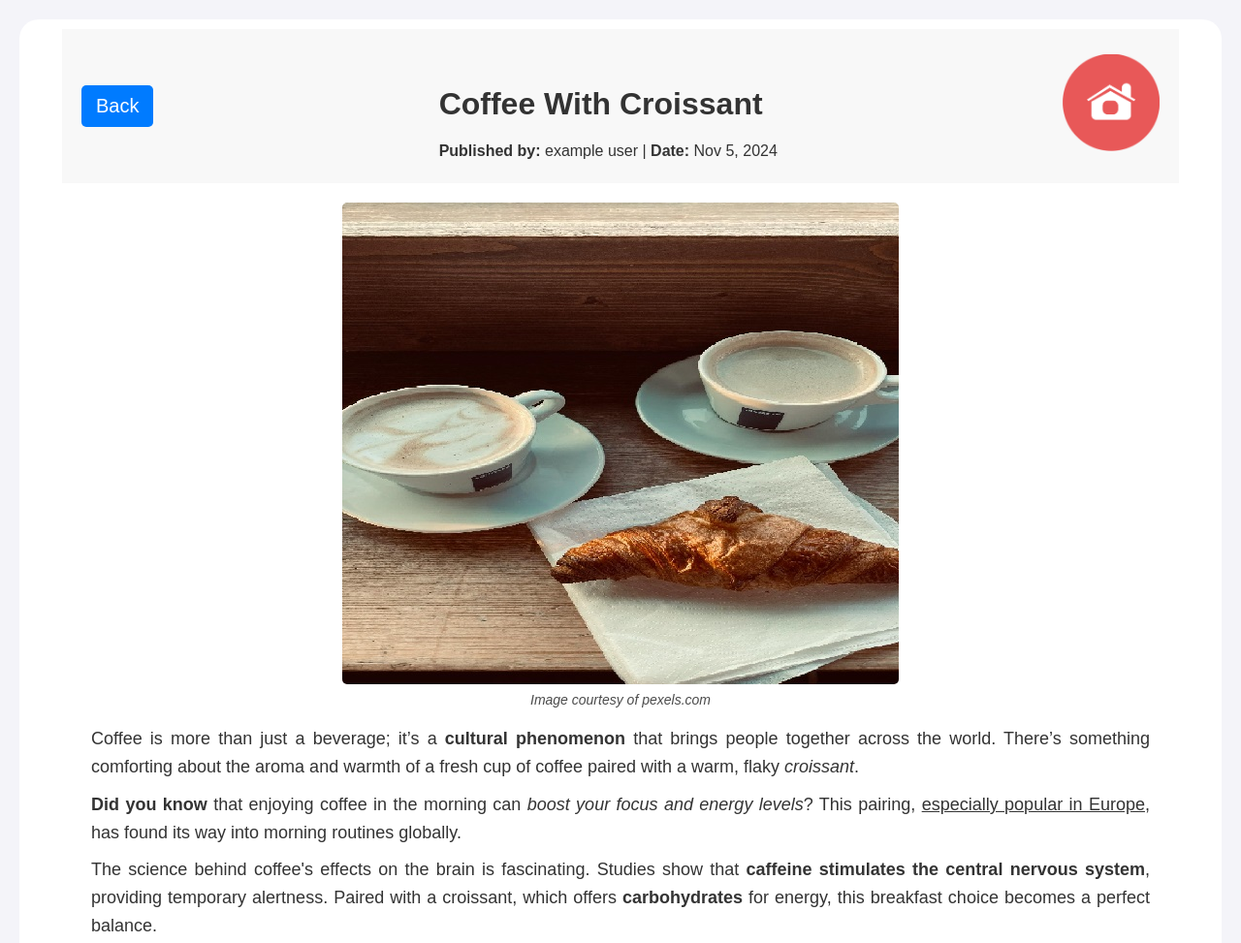
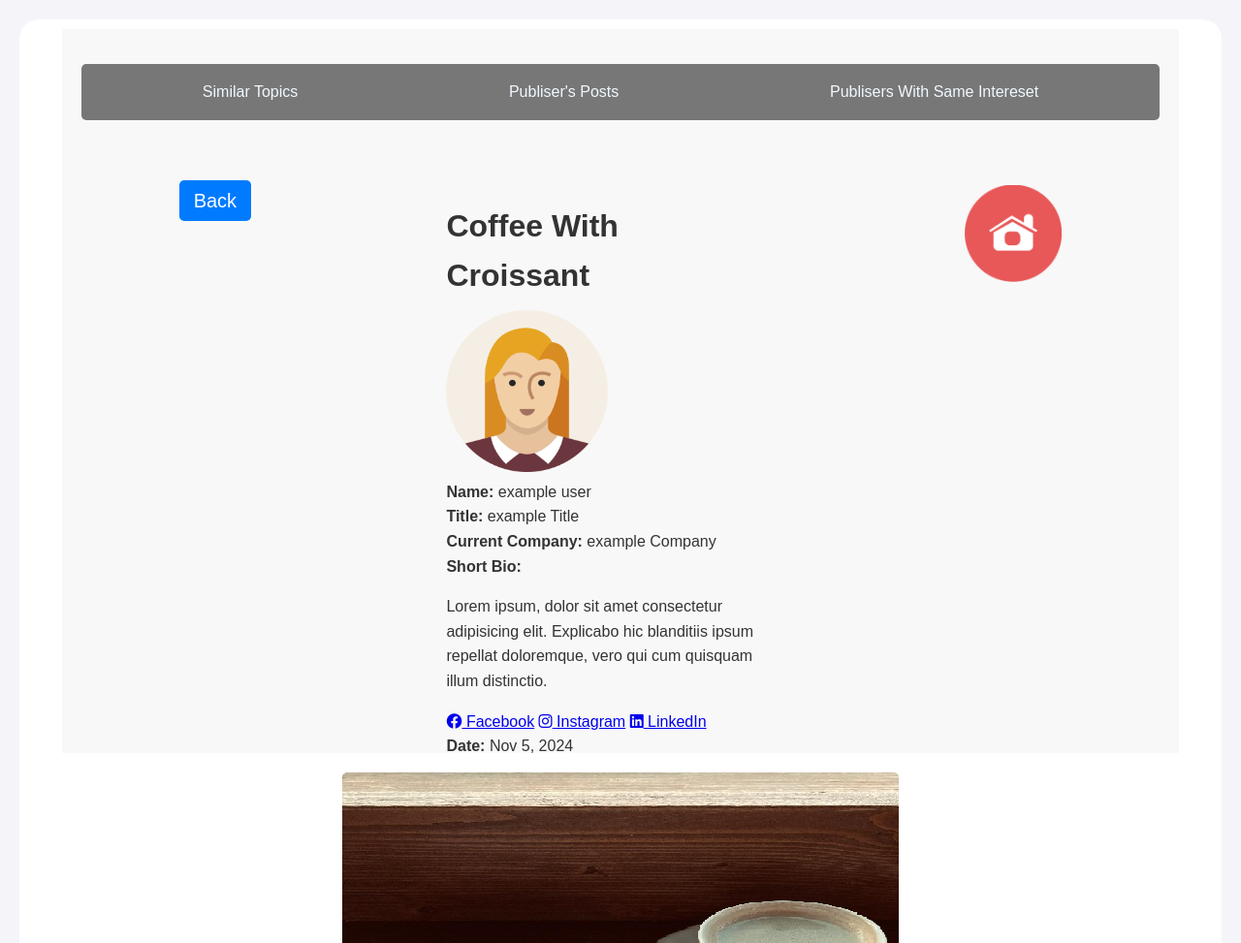
Before and after one commit to Mohammad-Taha-Programmer/Udacity-Blogpost-project1, a plain HTML site: page structure/blog_post.html in a window 1280 px wide. Shown: the top 973 px of the page at 97% size. Drawn offline with Linux system fonts and the light colour scheme.

Commit message:
modifications on the blopost as of Nov.17, 2024

```diff
--- a/index.html
+++ b/index.html
@@ -8,11 +8,8 @@
     <title>Personal Blogspot</title>
 
     <!--The style sheet-->
-    <link rel="stylesheet" type="text/css" href="./styles/index.css" />
-    <link
-      rel="stylesheet"
-      href="https://cdnjs.cloudflare.com/ajax/libs/font-awesome/6.0.0-beta3/css/all.min.css"
-    />
+    <link rel="stylesheet" href="./styles/index.css" />
+c
   </head>
 
   <body>
--- a/structure/blog_post.html
+++ b/structure/blog_post.html
@@ -5,27 +5,71 @@
     <meta name="viewport" content="width=device-width, initial-scale=1.0" />
     <title>Post | Coffee With Croissant</title>
     <link rel="stylesheet" href="../styles/post_details.css" />
+    <link
+      rel="stylesheet"
+      href="https://cdnjs.cloudflare.com/ajax/libs/font-awesome/6.0.0-beta3/css/all.min.css"
+    />
   </head>
   <body>
     <section class="container">
       <header>
-        <section>
-            <button class="back-button">Back</button>
+        <nav>
+          <section id="blog-post-nav">
+            <ul>
+              <li><a href="#">Similar Topics</a></li>
+              <li><a href="#">Publiser's Posts</a></li>
+              <li><a href="#">Publisers With Same Intereset</a></li>
+            </ul>
+          </section>
+        </nav>
+        <section id="blog-post-head">
+          <section >
+            <a href="../index.html" class="back-button">Back</a>
           </section>
           <section class="post-head">
             <h1>Coffee With Croissant</h1>
-          <span><strong>Published by:</strong> example user</span> |
+            <section class="pub-details">
+              <img src="../assets/avatar-icon.jpg" alt="user avatar" /><br />
+              <span><strong>Name:</strong> example user</span><br />
+              <span><strong>Title:</strong> example Title</span><br />
+              <span><strong>Current Company:</strong> example Company</span>
+              <section class="pub-bio">
+                <strong>Short Bio:</strong>
+                <p>
+                  Lorem ipsum, dolor sit amet consectetur adipisicing elit.
+                  Explicabo hic blanditiis ipsum repellat doloremque, vero qui cum
+                  quisquam illum distinctio.
+                </p>
+                <a
+                  href="https://www.facebook.com/"
+                  class="footer-anchor"
+                  target="_blank"
+                  ><i class="fab fa-facebook"></i> Facebook</a
+                >
+                <a
+                  href="https://www.instagram.com/"
+                  class="footer-anchor"
+                  target="_blank"
+                  ><i class="fab fa-instagram"></i> Instagram</a
+                >
+                <a
+                  href="https://www.linkedin.com/feed/?nis=true"
+                  class="footer-anchor"
+                  target="_blank"
+                  ><i class="fab fa-linkedin"></i> LinkedIn</a
+                >
+              </section>
               <span><strong>Date:</strong> Nov 5, 2024</span>
             </section>
+          </section>
 
-        <section class="header-container">
-
+          <section>
             <a href="../index.html" class="logo-link">
               <!-- This home_icon image has been taken from https://icon-library.com/icon/icon-for-home-19.html -->
               <img src="../assets/home_icon.jpg" alt="Logo" class="logo" />
             </a>
           </section>
-
+        </section>
 
       </header>
 
@@ -54,7 +98,11 @@
           <section>
             The science behind coffee's effects on the brain is fascinating.
             Studies show that
-            <strong>caffeine stimulates the central nervous system</strong>,
+            <blockquote cite="https://www.healthline.com/nutrition/coffee-brain#brain-function/">
+              <strong>caffeine stimulates the central nervous system</strong>
+              <footer><cite>Kim Rose-Francis RDN, CDCES, LD, Nutrition - Written by Hrefna Palsdottir.</cite></footer>
+            </blockquote>
+
             providing temporary alertness. Paired with a croissant, which offers
             <b>carbohydrates</b> for energy, this breakfast choice becomes a
             perfect balance.
--- a/styles/post_details.css
+++ b/styles/post_details.css
@@ -30,10 +30,9 @@ h1 {
 }
 
 header {
-  display: flex;
-  flex-direction:row;
-  align-items:center;
-  justify-content: space-between;
+  display: grid;
+  grid-template-rows: 20% 80%;
+  grid-template-areas: "blogNav" "blogHead";
   padding: 20px;
   background-color: #f8f8f8;
   grid-area: hd;
@@ -50,6 +49,7 @@ header {
   color: #fff;
   border: none;
   border-radius: 5px;
+  text-decoration: none;
 }
 
 .logo {
@@ -99,3 +99,49 @@ footer p {
   font-size: 14px;
   color: #777;
 }
+
+
+.post-head {
+  display: flex;
+  flex-direction: column;
+  justify-content: center;
+  width: 30%;
+}
+
+.post-head img {
+  width: 50%;
+}
+
+.pub-details {
+  display: block;
+}
+
+#blog-post-nav {
+  grid-area: blogNav;
+  background-color: #777;
+  border-radius: 5px;
+
+}
+
+#blog-post-nav ul a {
+  text-decoration: none;
+  color: aliceblue;
+}
+
+#blog-post-nav ul{
+  display: flex;
+  flex-direction: row;
+  justify-content: space-around;
+  list-style: none;
+  padding: 16px;
+
+}
+
+
+
+#blog-post-head {
+  display: flex;
+  flex-direction: row;
+  justify-content: space-around;
+  grid-area: blogHead;
+}
```
Lines whose indentation alone changed are shown as unchanged.
